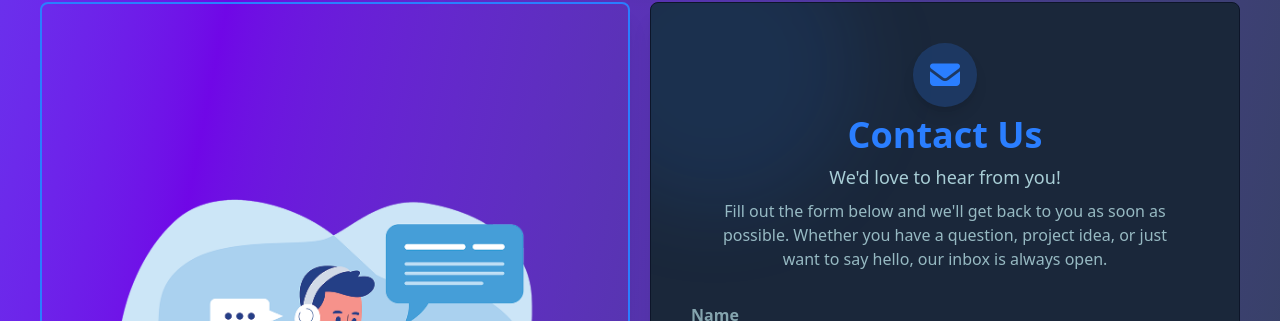
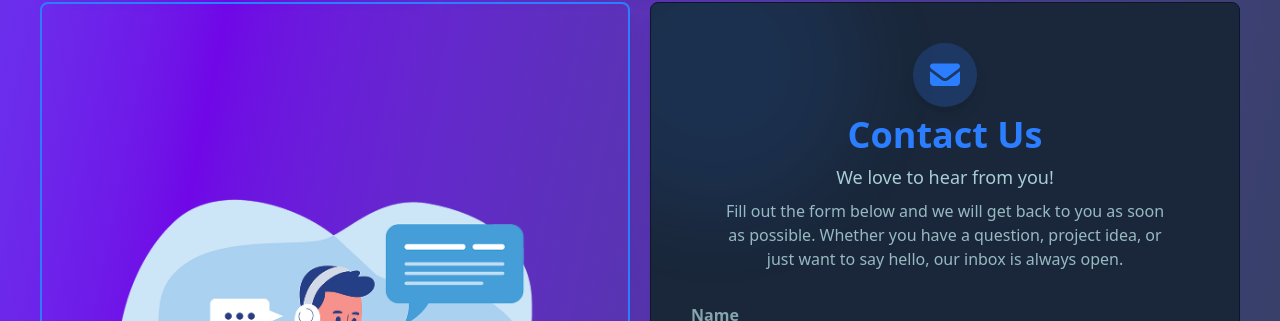
Before and after one commit to iftekher2108/iftekher-mahmud-next, a Next.js app: page / in a window 1280 px wide. Shown: the part 5328-5649 px from the top of the page. Built offline with nearby package versions, Linux system fonts and the light colour scheme.

Commit message:
project add and some bug fix

```diff
--- a/components/Contact.jsx
+++ b/components/Contact.jsx
@@ -71,8 +71,8 @@ export default function Contact() {
                                         </span>
                                     </div>
                                     <h1 className="text-4xl font-extrabold mb-2 text-primary text-center">Contact Us</h1>
-                                    <h2 className="text-lg text-base-content/80 text-center mb-2 font-medium">We'd love to hear from you!</h2>
-                                    <p className="text-base text-base-content/70 text-center max-w-md mb-2">Fill out the form below and we'll get back to you as soon as possible. Whether you have a question, project idea, or just want to say hello, our inbox is always open.</p>
+                                    <h2 className="text-lg text-base-content/80 text-center mb-2 font-medium">We love to hear from you!</h2>
+                                    <p className="text-base text-base-content/70 text-center max-w-md mb-2">Fill out the form below and we will get back to you as soon as possible. Whether you have a question, project idea, or just want to say hello, our inbox is always open.</p>
                                 </div>
                                 <form action={'https://formspree.io/f/mqkoqqjw'} method="post" className="flex flex-col gap-4 mt-4">
                                     <div className="form-control">
```
